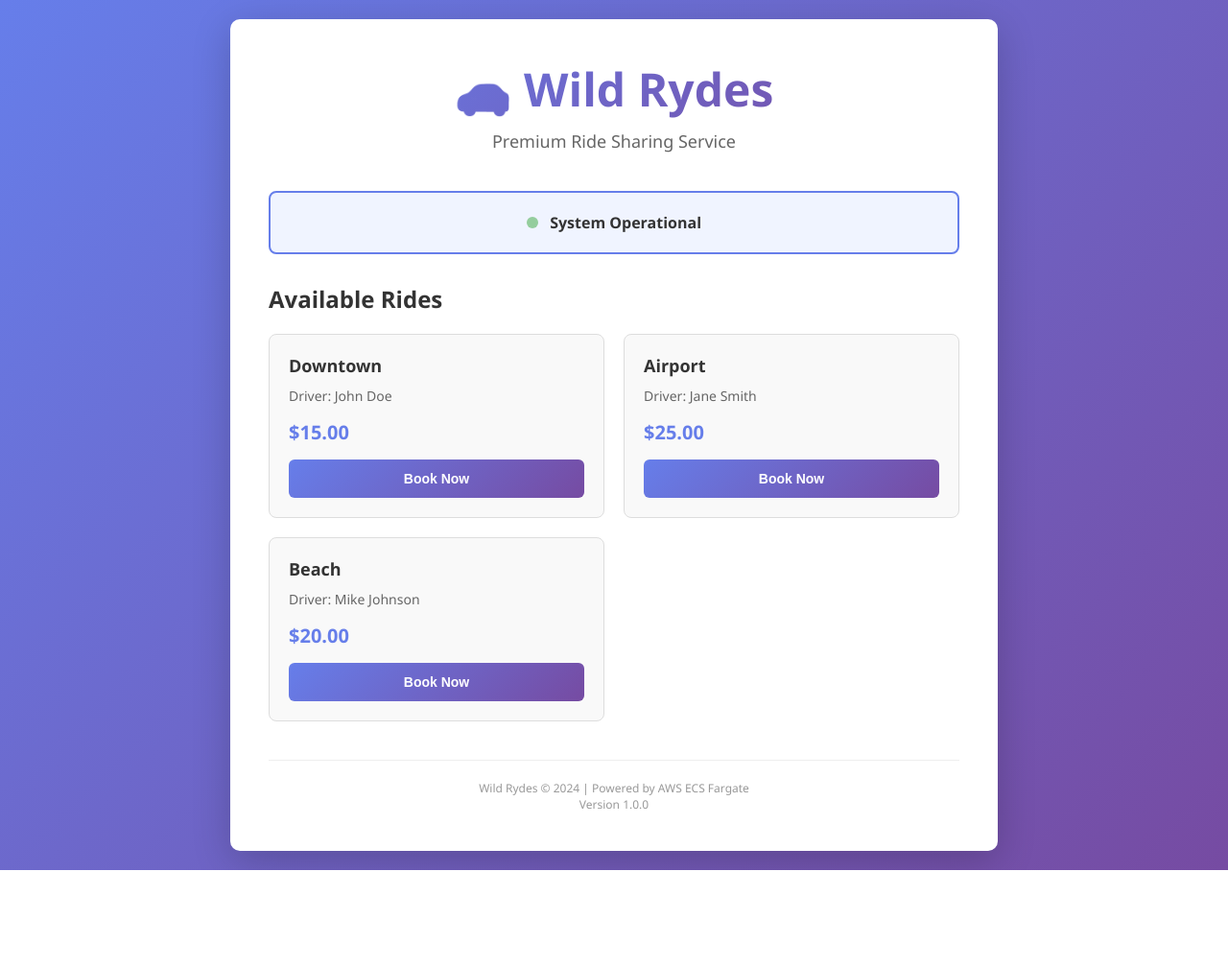
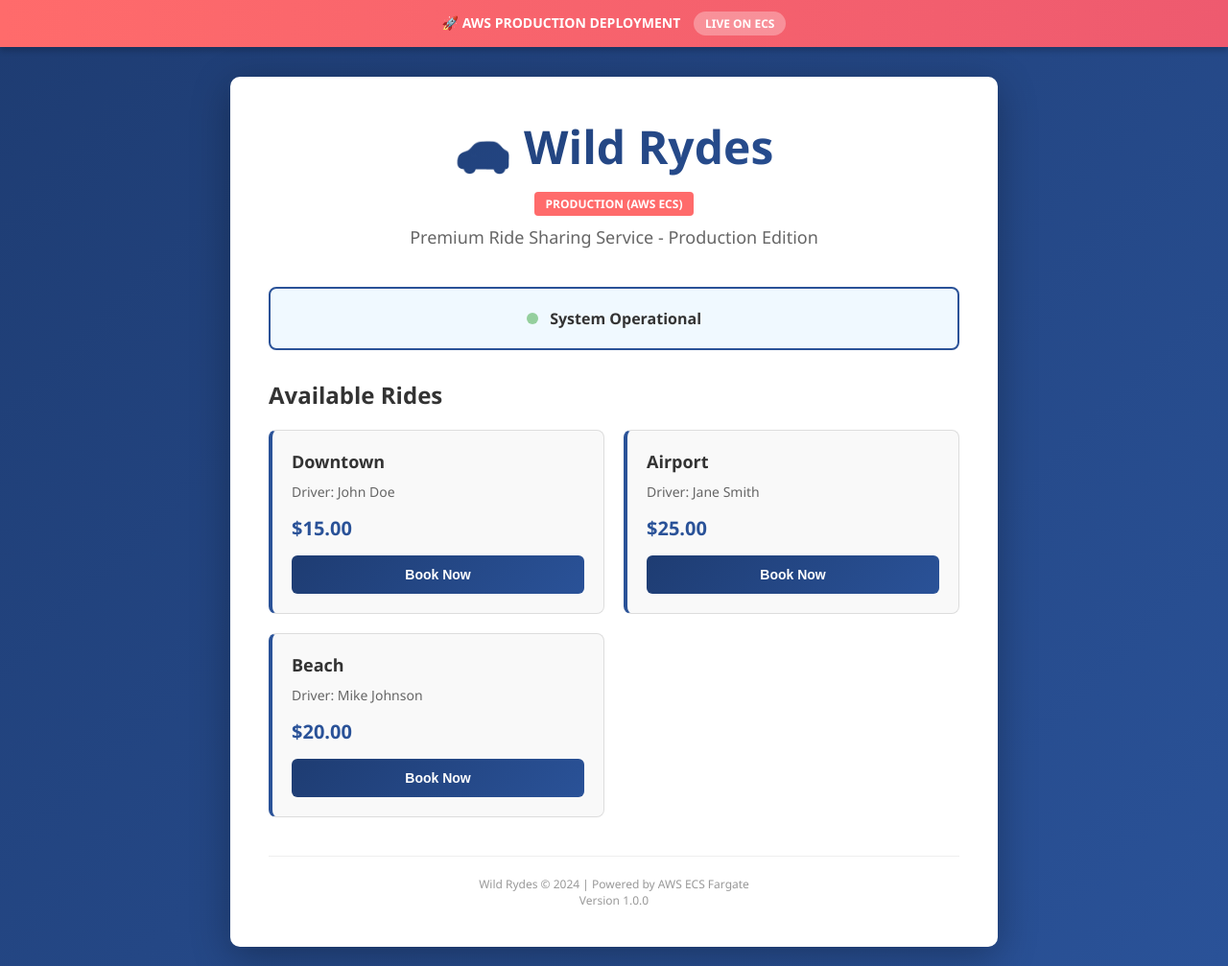
Before and after one commit to fadiloderinu/wild-rydes-final, a Flask app: page / in a window 1280 px wide. Shown: the whole page at 96% size. Before the commit the page ends 907 px from the top, so only its background shows below. Run offline with Flask 3, Linux system fonts and the light colour scheme.

Commit message:
Update index.html and wildrydes-deployment.yaml for production deployment enhancements and infrastructure updates

```diff
--- a/templates/index.html
+++ b/templates/index.html
@@ -13,7 +13,7 @@
 
         body {
             font-family: 'Segoe UI', Tahoma, Geneva, Verdana, sans-serif;
-            background: linear-gradient(135deg, #667eea 0%, #764ba2 100%);
+            background: linear-gradient(135deg, #1e3c72 0%, #2a5298 100%);
             min-height: 100vh;
             display: flex;
             justify-content: center;
@@ -21,13 +21,38 @@
             padding: 20px;
         }
 
+        .production-banner {
+            position: fixed;
+            top: 0;
+            left: 0;
+            right: 0;
+            background: linear-gradient(90deg, #ff6b6b 0%, #ee5a6f 100%);
+            color: white;
+            padding: 12px;
+            text-align: center;
+            font-weight: bold;
+            font-size: 14px;
+            z-index: 1000;
+            box-shadow: 0 4px 6px rgba(0,0,0,0.2);
+        }
+
+        .production-badge {
+            display: inline-block;
+            background: rgba(255,255,255,0.3);
+            padding: 4px 12px;
+            border-radius: 20px;
+            margin-left: 10px;
+            font-size: 12px;
+        }
+
         .container {
             background: white;
             border-radius: 10px;
-            box-shadow: 0 10px 40px rgba(0, 0, 0, 0.2);
+            box-shadow: 0 10px 40px rgba(0, 0, 0, 0.3);
             max-width: 800px;
             width: 100%;
             padding: 40px;
+            margin-top: 60px;
         }
 
         .header {
@@ -38,21 +63,33 @@
         .logo {
             font-size: 48px;
             font-weight: bold;
-            background: linear-gradient(135deg, #667eea 0%, #764ba2 100%);
+            background: linear-gradient(135deg, #1e3c72 0%, #2a5298 100%);
             -webkit-background-clip: text;
             -webkit-text-fill-color: transparent;
             background-clip: text;
             margin-bottom: 10px;
         }
 
+        .environment-label {
+            display: inline-block;
+            background: #ff6b6b;
+            color: white;
+            padding: 4px 12px;
+            border-radius: 4px;
+            font-size: 12px;
+            font-weight: bold;
+            margin-top: 5px;
+        }
+
         .tagline {
             color: #666;
             font-size: 18px;
+            margin-top: 10px;
         }
 
         .status-box {
-            background: #f0f4ff;
-            border: 2px solid #667eea;
+            background: #f0f9ff;
+            border: 2px solid #2a5298;
             border-radius: 8px;
             padding: 20px;
             margin-bottom: 30px;
@@ -102,6 +139,7 @@
             border-radius: 8px;
             padding: 20px;
             transition: transform 0.3s, box-shadow 0.3s;
+            border-left: 4px solid #2a5298;
         }
 
         .ride-card:hover {
@@ -125,12 +163,12 @@
         .ride-fare {
             font-size: 20px;
             font-weight: bold;
-            color: #667eea;
+            color: #2a5298;
             margin-top: 15px;
         }
 
         .button {
-            background: linear-gradient(135deg, #667eea 0%, #764ba2 100%);
+            background: linear-gradient(135deg, #1e3c72 0%, #2a5298 100%);
             color: white;
             border: none;
             padding: 12px 24px;
@@ -167,10 +205,16 @@
     </style>
 </head>
 <body>
+    <div class="production-banner">
+        🚀 AWS PRODUCTION DEPLOYMENT
+        <span class="production-badge">LIVE ON ECS</span>
+    </div>
+
     <div class="container">
         <div class="header">
             <div class="logo">🚗 Wild Rydes</div>
-            <div class="tagline">Premium Ride Sharing Service</div>
+            <div class="environment-label">PRODUCTION (AWS ECS)</div>
+            <div class="tagline">Premium Ride Sharing Service - Production Edition</div>
         </div>
 
         <div class="status-box">
```
Also changed, not shown: wildrydes-deployment.yaml (+48 -2 lines).
